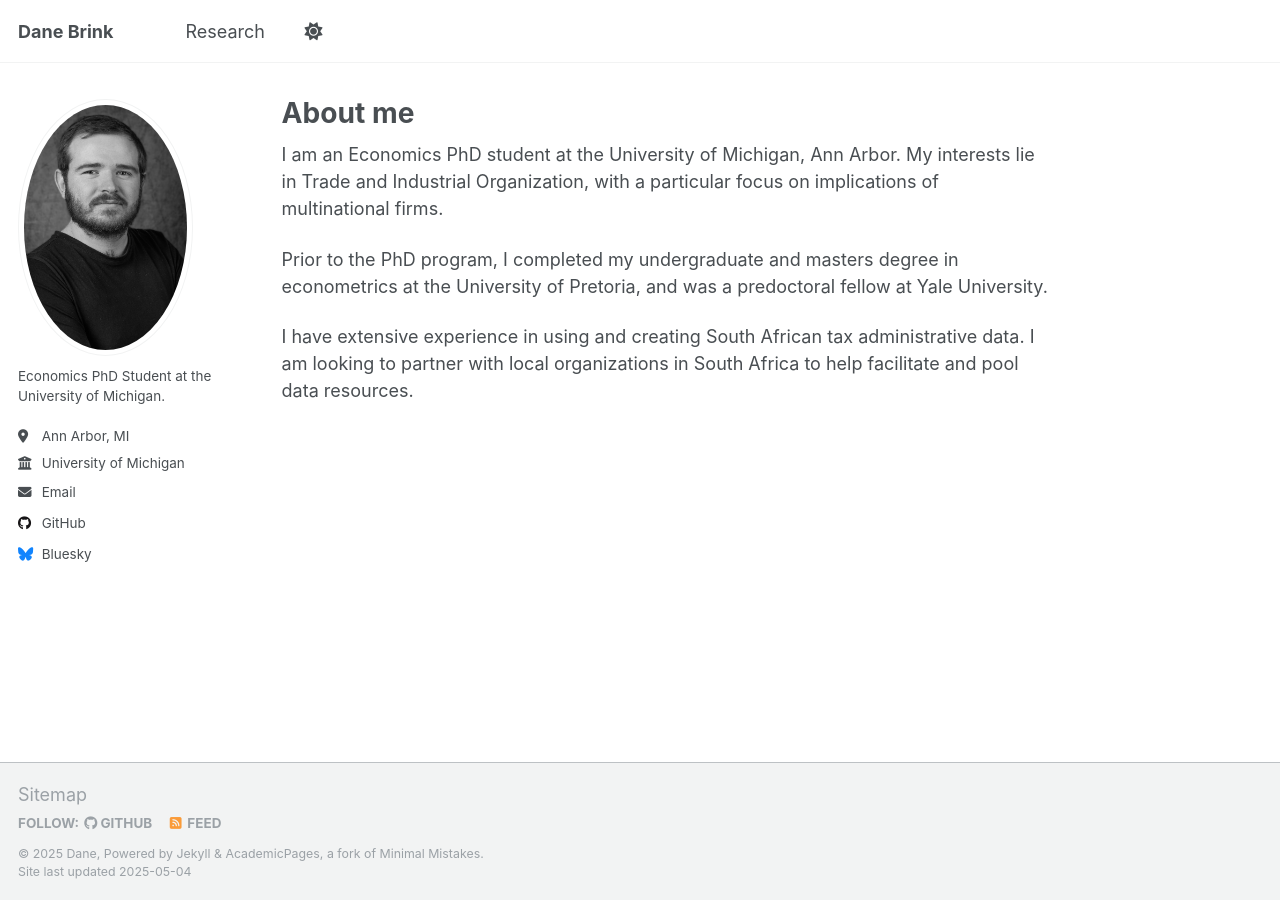
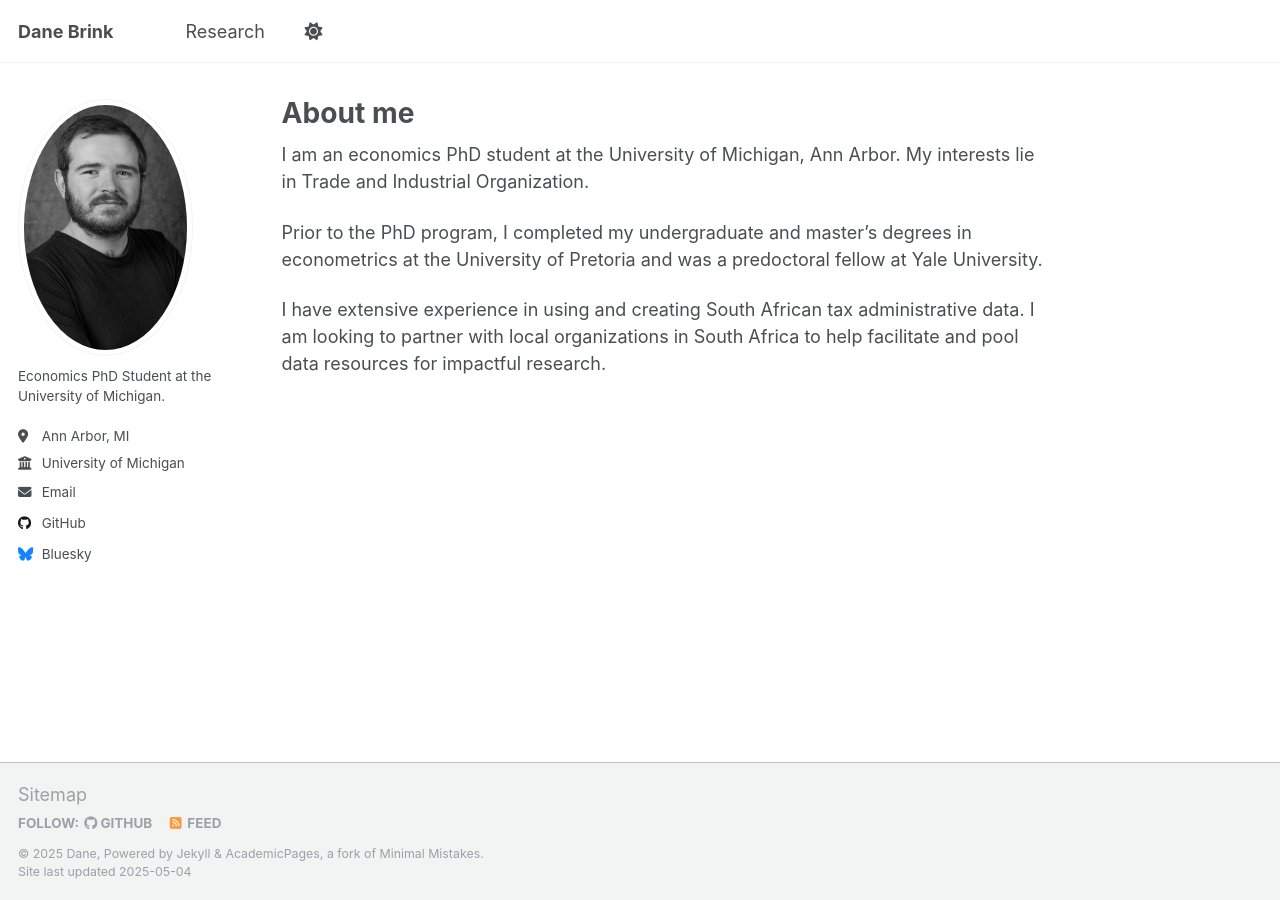
Before and after one commit to danebrink/danebrink.github.io, a Jekyll site: the page built from _pages/about.md, in a window 1280 px wide. Built offline with Jekyll 4.4.1, drawn with Linux system fonts in a browser that asks for light colours.

Commit message:
Update about.md

```diff
--- a/_pages/about.md
+++ b/_pages/about.md
@@ -7,8 +7,8 @@ redirect_from:
   - /about.html
 ---
 
-I am an Economics PhD student at the University of Michigan, Ann Arbor. My interests lie in Trade and Industrial Organization, with a particular focus on implications of multinational firms.
+I am an economics PhD student at the University of Michigan, Ann Arbor. My interests lie in Trade and Industrial Organization.
 
-Prior to the PhD program, I completed my undergraduate and masters degree in econometrics at the University of Pretoria, and was a predoctoral fellow at Yale University.
+Prior to the PhD program, I completed my undergraduate and master's degrees in econometrics at the University of Pretoria and was a predoctoral fellow at Yale University.
 
-I have extensive experience in using and creating South African tax administrative data. I am looking to partner with local organizations in South Africa to help facilitate and pool data resources.
+I have extensive experience in using and creating South African tax administrative data. I am looking to partner with local organizations in South Africa to help facilitate and pool data resources for impactful research.
```
